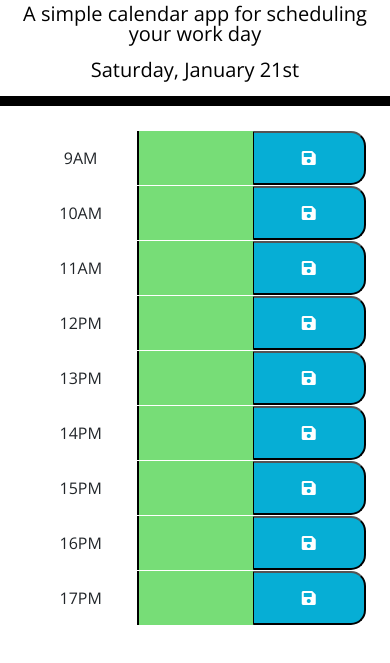
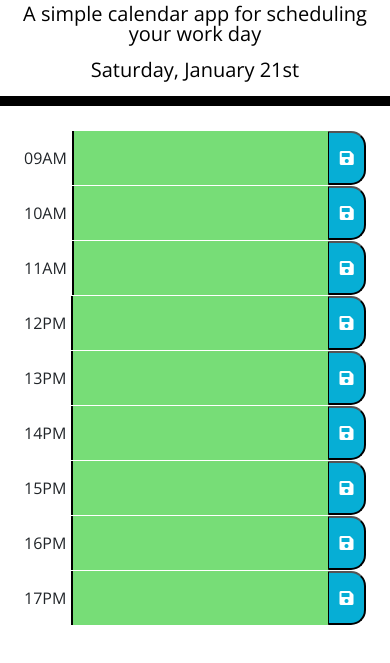
Before and after one commit to VinhKietLa/Vinhs-WorkDayScheduler, a plain HTML site: page index.html in a window 390 px wide. Shown: the part 49-712 px from the top of the page. Drawn offline with nearby package versions, Linux system fonts and the light colour scheme.

Commit message:
mobile styles for less than 576px viewports  added

```diff
--- a/index.html
+++ b/index.html
@@ -30,12 +30,12 @@
       <!--9AM-->
       <div class="row g-0 mt-4">
         <div class="col col-md-1" id="timeSlot" timedata="9">
-          <span id="calendarTime">9AM</span>
+          <span id="calendarTime">09AM</span>
         </div>
-        <div class="col col-md-10" id="eventContainer">
+        <div class="col-9 col-md-10" id="eventContainer">
           <textarea id="eventText"></textarea>
         </div>
-        <div class="col col-md-1">
+        <div class="col col-sm-1 col-md-1">
           <button class="saveBtn"><i class="fas fa-save"></i></button>
         </div>
       </div>
@@ -45,7 +45,7 @@
         <div class="col col-md-1" id="timeSlot" timedata="10">
           <span id="calendarTime">10AM</span>
         </div>
-        <div class="col col-md-10 " id="eventContainer">
+        <div class="col-9 col-md-10 " id="eventContainer">
           <textarea id="eventText"></textarea>
         </div>
         <div class="col col-md-1">
@@ -59,7 +59,7 @@
         <div class="col col-md-1" id="timeSlot" timedata="11">
           <span id="calendarTime">11AM</span>
         </div>
-        <div class="col col-md-10" id="eventContainer">
+        <div class="col-9 col-md-10" id="eventContainer">
           <textarea id="eventText"></textarea>
         </div>
         <div class="col col-md-1">
@@ -72,7 +72,7 @@
         <div class="col col-md-1" id="timeSlot" timedata="12">
           <span id="calendarTime">12PM</span>
         </div>
-        <div class="col col-md-10" id="eventContainer">
+        <div class="col-9 col-md-10" id="eventContainer">
           <textarea id="eventText"></textarea>
         </div>
         <div class="col col-md-1">
@@ -85,7 +85,7 @@
         <div class="col col-md-1" id="timeSlot" timedata="13">
           <span id="calendarTime">13PM</span>
         </div>
-        <div class="col col-md-10" id="eventContainer">
+        <div class="col-9 col-md-10" id="eventContainer">
           <textarea id="eventText"></textarea>
         </div>
         <div class="col col-md-1">
@@ -98,7 +98,7 @@
         <div class="col col-md-1" id="timeSlot" timedata="14">
           <span id="calendarTime">14PM</span>
         </div>
-        <div class="col col-md-10" id="eventContainer">
+        <div class="col-9 col-md-10" id="eventContainer">
           <textarea id="eventText"></textarea>
         </div>
         <div class="col col-md-1">
@@ -111,7 +111,7 @@
         <div class="col col-md-1" id="timeSlot" timedata="15">
           <span id="calendarTime">15PM</span>
         </div>
-        <div class="col col-md-10" id="eventContainer">
+        <div class="col-9 col-md-10" id="eventContainer">
           <textarea id="eventText"></textarea>
         </div>
         <div class="col col-md-1">
@@ -125,7 +125,7 @@
         <div class="col col-md-1" id="timeSlot" timedata="16">
           <span id="calendarTime">16PM</span>
         </div>
-        <div class="col col-md-10" id="eventContainer">
+        <div class="col-9 col-md-10" id="eventContainer">
           <textarea id="eventText"></textarea>
         </div>
         <div class="col col-md-1">
@@ -138,7 +138,7 @@
         <div class="col col-md-1" id="timeSlot" timedata="17">
           <span id="calendarTime">17PM</span>
         </div>
-        <div class="col col-md-10" id="eventContainer">
+        <div class="col-9 col-md-10" id="eventContainer">
           <textarea id="eventText"></textarea>
         </div>
         <div class="col col-md-1">
--- a/style.css
+++ b/style.css
@@ -73,6 +73,7 @@ textarea {
 
 #timeSlot {
   align-self: center;
+  padding-right: 5px;
 }
 
 .row {
```
